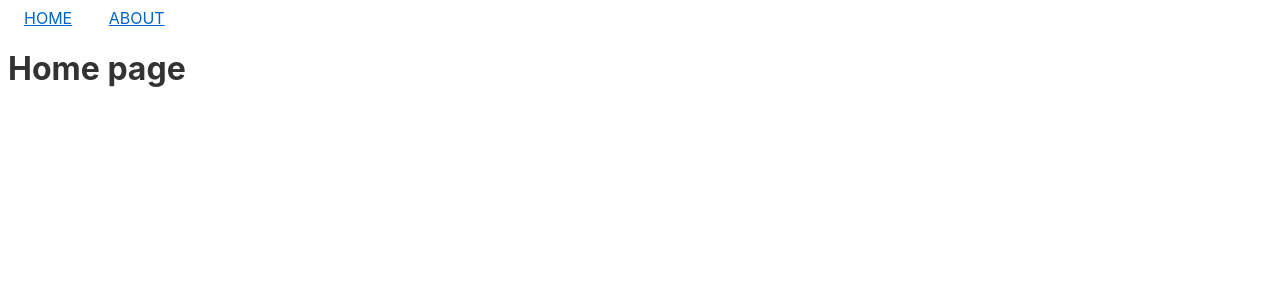
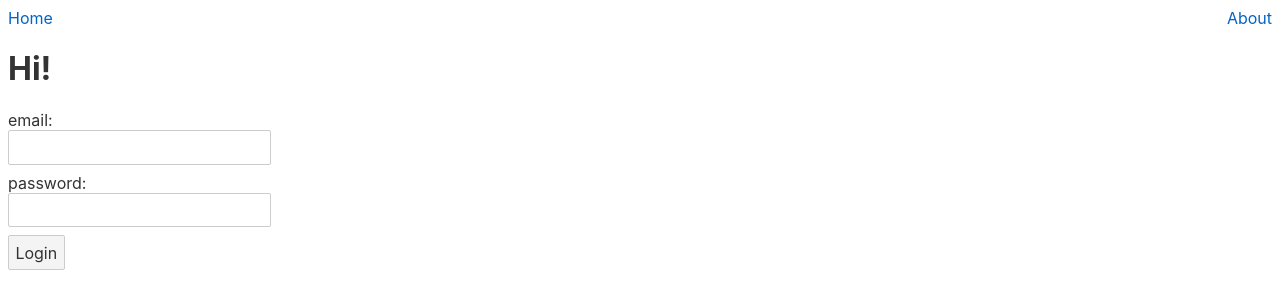
Before and after one commit to middisp/convo-fe, a Svelte app: page / in a window 1280 px wide. Shown: the top 308 px of the page. Built offline with nearby package versions, Linux system fonts and the light colour scheme.

Commit message:
initial setup

```diff
--- a/src/App.svelte
+++ b/src/App.svelte
@@ -1,20 +1,6 @@
 <script>
   import router, { curRoute } from "./router.js";
-  import RouterLink from "./components/RouterLink.svelte";
-
-  import { onMount } from "svelte";
-
-  onMount(() => {
-    curRoute.set(window.location.pathname);
-
-    if (!history.state) {
-      window.history.replaceState(
-        { path: window.location.pathname },
-        "",
-        window.location.href
-      );
-    }
-  });
+  import Navigation from "./components/Navigation.svelte";
 
   function handleBackNavigation(event) {
     curRoute.set(event.state.path);
@@ -22,9 +8,9 @@
 </script>
 
 <svelte:window on:popstate={handleBackNavigation} />
-<RouterLink page={{ path: '/home', name: 'Home' }} />
-<RouterLink page={{ path: '/about', name: 'About' }} />
 
 <main id="pageContent">
+  <Navigation />
   <svelte:component this={router[$curRoute]} />
+
 </main>
--- /dev/null
+++ b/src/Login.svelte
@@ -0,0 +1,39 @@
+<script>
+  import { writable } from "svelte/store";
+  import { curRoute } from "./router.js";
+
+  let username = "";
+  let password = "";
+
+  const login = () => {
+    fetch("localhost:3000/auth", {
+      method: "post",
+      body: JSON.stringify({ username, password })
+    })
+      .then(res => res.json)
+      .then(user => writable(user))
+      .then(() => curRoute.set(window.location.pathname))
+      .catch(e => console.log(`Err: ${e}`));
+  };
+</script>
+
+<style>
+  input {
+    display: block;
+  }
+</style>
+
+<main>
+  <h1>Hi!</h1>
+  <form action="post">
+    <label for="username">email:</label>
+    <input type="text" id="username" name="username" bind:value={username} />
+    <label for="password">password:</label>
+    <input
+      type="password"
+      id="password"
+      name="password"
+      bind:value={password} />
+    <button type="submit" on:click|preventDefault={login}>Login</button>
+  </form>
+</main>
--- /dev/null
+++ b/src/components/Navigation.svelte
@@ -0,0 +1,39 @@
+<script>
+  import router, { curRoute } from "../router.js";
+  import RouterLink from "../components/RouterLink.svelte";
+
+  import { onMount } from "svelte";
+
+  onMount(() => {
+    curRoute.set(window.location.pathname);
+
+    if (!history.state) {
+      window.history.replaceState(
+        { path: window.location.pathname },
+        "",
+        window.location.href
+      );
+    }
+  });
+</script>
+
+<style>
+  ul {
+    display: flex;
+    justify-content: space-between;
+    list-style: none;
+    margin: 0;
+    padding: 0;
+  }
+</style>
+
+<nav>
+  <ul>
+    <li>
+      <RouterLink page={{ path: '/home', name: 'Home' }} />
+    </li>
+    <li>
+      <RouterLink page={{ path: '/about', name: 'About' }} />
+    </li>
+  </ul>
+</nav>
--- a/src/components/RouterLink.svelte
+++ b/src/components/RouterLink.svelte
@@ -1,23 +1,19 @@
 <script>
-import {curRoute} from '../router.js';
+  import { curRoute } from "../router.js";
 
-export let page = {
-  path: '/home',
-  name: 'Home'
-}
+  export let page = {
+    path: "/home",
+    name: "Home"
+  };
 
-function redirectTo(event) {
-  curRoute.set(event.target.pathname);
-  window.history.pushState({path: page.path}, '', window.location.origin + page.path);
-}
+  function redirectTo(event) {
+    curRoute.set(event.target.pathname);
+    window.history.pushState(
+      { path: page.path },
+      "",
+      window.location.origin + page.path
+    );
+  }
 </script>
 
-<style>
-a {
-  text-transform: uppercase;
-  text-decoration: underline;
-  padding: 1rem;
-}
-</style>
-
 <a href={page.path} on:click|preventDefault={redirectTo}>{page.name}</a>
--- a/src/router.js
+++ b/src/router.js
@@ -1,14 +1,15 @@
+import Login from './Login.svelte';
 import Home from './Home.svelte';
 import About from './About.svelte';
 
 import { writable } from 'svelte/store';
 
 const router = {
-  '/': Home,
+  '/': Login,
   '/home': Home,
   '/about': About
 }
 
 export default router;
 
-export const curRoute = writable('/home');
+export const curRoute = writable('/');
```
Also changed, not shown: public/build/bundle.css, public/build/bundle.js, 2 other files (tests, documents, lock files or other folders).
